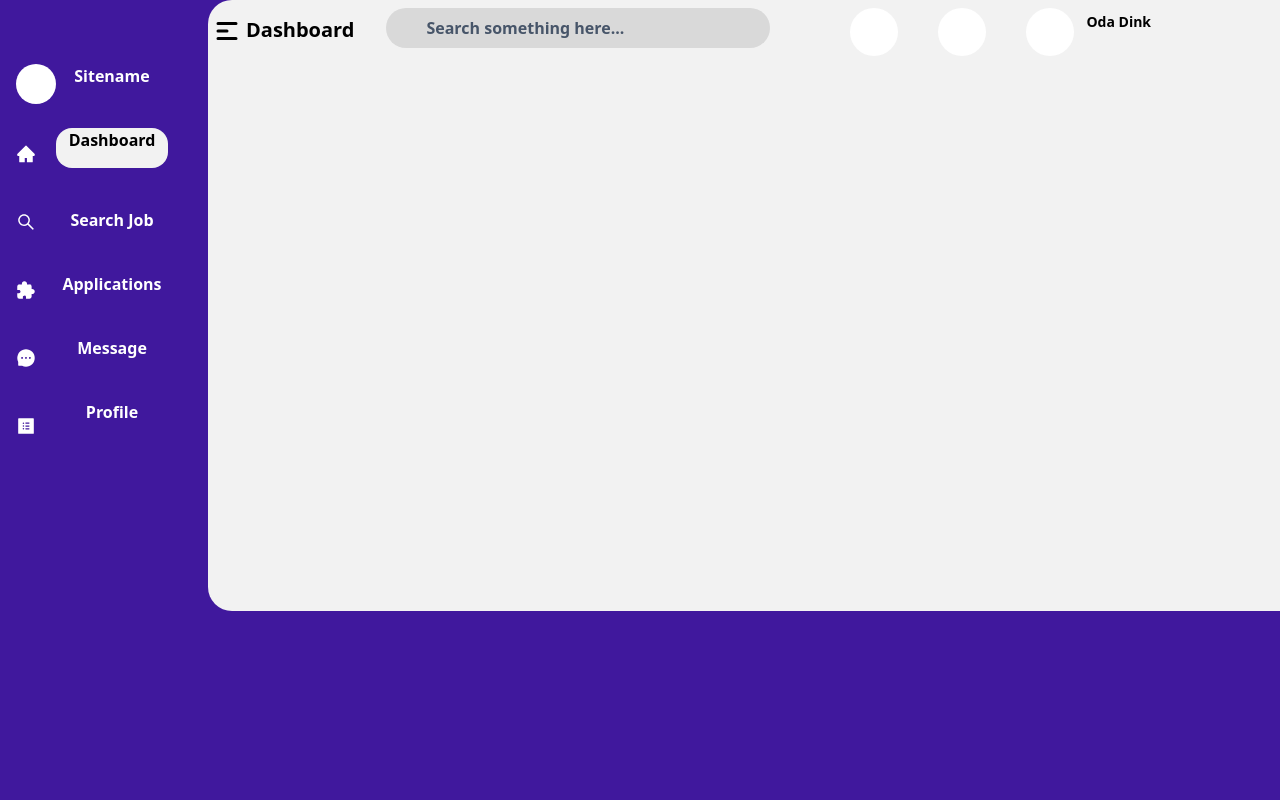
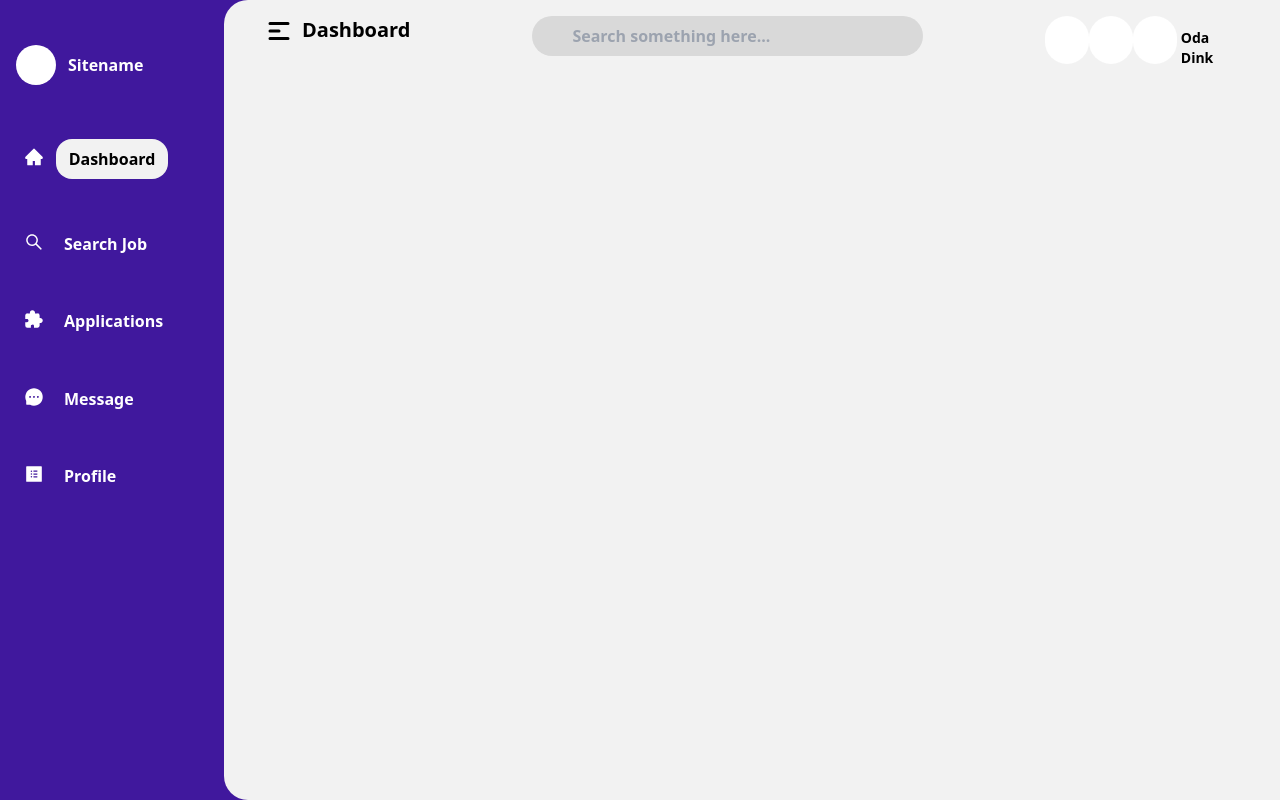
Before and after one commit to AvishJ03/SIH-2022, a React (Create React App) app in the folder client/: page / in a window 1280 px wide. Built offline with nearby package versions, Linux system fonts and the light colour scheme.

Commit message:
sidebar changes

```diff
--- a/client/src/components/Dashboard.js
+++ b/client/src/components/Dashboard.js
@@ -1,59 +1,70 @@
-import React from 'react'
-import { HiMenuAlt1} from "react-icons/hi";
-import { AiFillHome,AiOutlineSearch,AiFillMessage,AiFillProfile} from "react-icons/ai";
+import React from "react";
+import { HiMenuAlt1 } from "react-icons/hi";
+import {
+  AiFillHome,
+  AiOutlineSearch,
+  AiFillMessage,
+  AiFillProfile,
+} from "react-icons/ai";
 import { IoExtensionPuzzleSharp } from "react-icons/io5";
 
-
-const Dashboard=() =>{
-    return(
-        <div className="bg-purple w-full h-screen flex">
-          <div className='ml-4 mt-16'>
-          <div className='bg-[#FFFFFF] w-10 h-10 mb-8 rounded-full'></div>
-          <AiFillHome size="20" className='mt-10 content-center'style={{color:"white"}}/>
-          <AiOutlineSearch size="20"className='mt-12' style={{color:"white"}}/>
-          <IoExtensionPuzzleSharp size="20" className='mt-12' style={{color:"white"}}/>
-          <AiFillMessage size="20" className='mt-12'style={{color:"white"}}/>
-          <AiFillProfile size="20" className='mt-12' style={{color:"white"}}/>
+const Dashboard = () => {
+  return (
+    <div className="bg-purple w-full h-screen flex">
+      <div className="flex flex-col h-2/3 justify-evenly ml-2">
+        <div className="flex px-2">
+          <div className="bg-[#FFFFFF] w-10 h-10 rounded-full"></div>
+          <div className="text-white text-base font-bold ml-3 mt-2 text-center">
+            Sitename
+          </div>
         </div>
-           <div className=' mt-16'>
-            <div className='text-white text-base font-bold text-center'>Sitename</div>
-          <div className='bg-[#F2F2F2] box-content h-10 w-28 rounded-2xl mt-10'>
-          <p className='text-base font-bold text-center'>Dashboard</p>
+        <div className="flex mt-2 justify-evenly px-4">
+          <AiFillHome size="20" className="mt-2" style={{ color: "white" }} />
+          <div className="bg-[#F2F2F2] h-10 w-28 rounded-2xl ml-3 pt-2 text-base font-bold text-center">
+            Dashboard
           </div>
-          <div className=' text-white text-base font-bold mt-10 text-center'><p>Search Job</p></div>
-          <div className=' text-white text-base font-bold mt-10 text-center'><p>Applications</p></div>
-          <div className=' text-white text-base font-bold mt-10 text-center'><p>Message</p></div>
-          <div className=' text-white text-base font-bold mt-10 text-center'><p>Profile</p></div>
+        </div>
+        <div className="flex mt-2 justify-start ml-2 px-2 ">
+          <AiOutlineSearch size="20" className="" style={{ color: "white" }} />
+          <div className=" text-white text-base font-bold ml-5">Search Job</div>
+        </div>
+        <div className="flex mt-2 justify-start ml-2 px-2 ">
+          <IoExtensionPuzzleSharp size="20" style={{ color: "white" }} />
+          <div className=" text-white text-base font-bold ml-5">
+            Applications
           </div>
-          <div className="bg-[#F2F2F2] w-[1400px] h-[611px] flex ml-10 rounded-l-3xl">
-          <div className='flex flex-row'>
-          <HiMenuAlt1 size="30" className='my-4 mx-1'/>
-          <div className="text-xl font-bold text-left mt-4"><h1>Dashboard</h1>
+        </div>
+        <div className="flex mt-2 justify-start ml-2 px-2 ">
+          <AiFillMessage size="20" className="" style={{ color: "white" }} />
+          <div className=" text-white text-base font-bold ml-5">Message</div>
+        </div>
+        <div className="flex mt-2 justify-start ml-2 px-2 ">
+          <AiFillProfile size="20" className="" style={{ color: "white" }} />
+          <div className=" text-white text-base font-bold ml-5">Profile</div>
+        </div>
+      </div>
+      <div className="bg-[#F2F2F2] w-full h-screen flex justify-between px-10 pt-4 ml-10 rounded-l-3xl">
+        <div className="flex">
+          <HiMenuAlt1 size="30" />
+          <div className="text-xl ml-2 font-bold text-left">
+            <h1>Dashboard</h1>
           </div>
-          <div className="bg-[#D9D9D9] w-96 h-10 my-2 ml-8 rounded-full ">
-          <p className=" placeholder:text text-slate-600 font-semibold ml-10 mt-2">Search something here...</p>
-          </div>
-          <div className='bg-[#FFFFFF] w-12 h-12 rounded-full ml-20 mt-2'></div>
-          <div className='bg-[#FFFFFF] w-12 h-12 rounded-full  mr-10 ml-10  mt-2'></div>
-          <div className='bg-[#FFFFFF] w-12 h-12 rounded-full  mt-2 mr-2'></div>
-          <div className='text-sm font-semibold mt-3 ml-1'><p>Oda Dink</p>
-          </div>
-
-   </div>
-
-
-
-
-          </div>
-
-
-
-
         </div>
-
-
-    )
-}
-
+        <div className="bg-[#D9D9D9] w-2/5 h-10 rounded-full ">
+          <input
+            placeholder="Search something here..."
+            className=" bg-inherit text-black font-semibold ml-10 mt-2"
+          />
+        </div>
+        <div className="flex w-1/5 justify-between">
+          <div className="bg-white w-12 h-12 rounded-full"></div>
+          <div className="bg-white w-12 h-12 rounded-full"></div>
+          <div className="bg-white w-12 h-12 rounded-full"></div>
+          <div className="text-sm font-semibold mt-3 ml-1">Oda Dink</div>
+        </div>
+      </div>
+    </div>
+  );
+};
 
 export default Dashboard;
```
